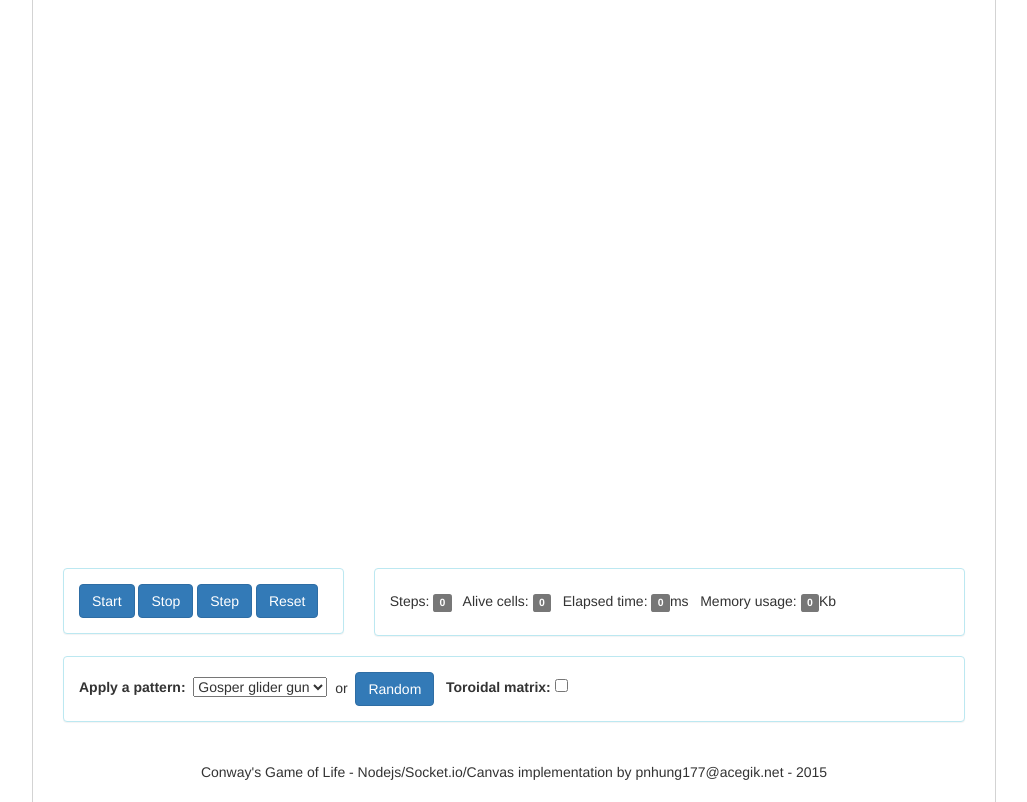
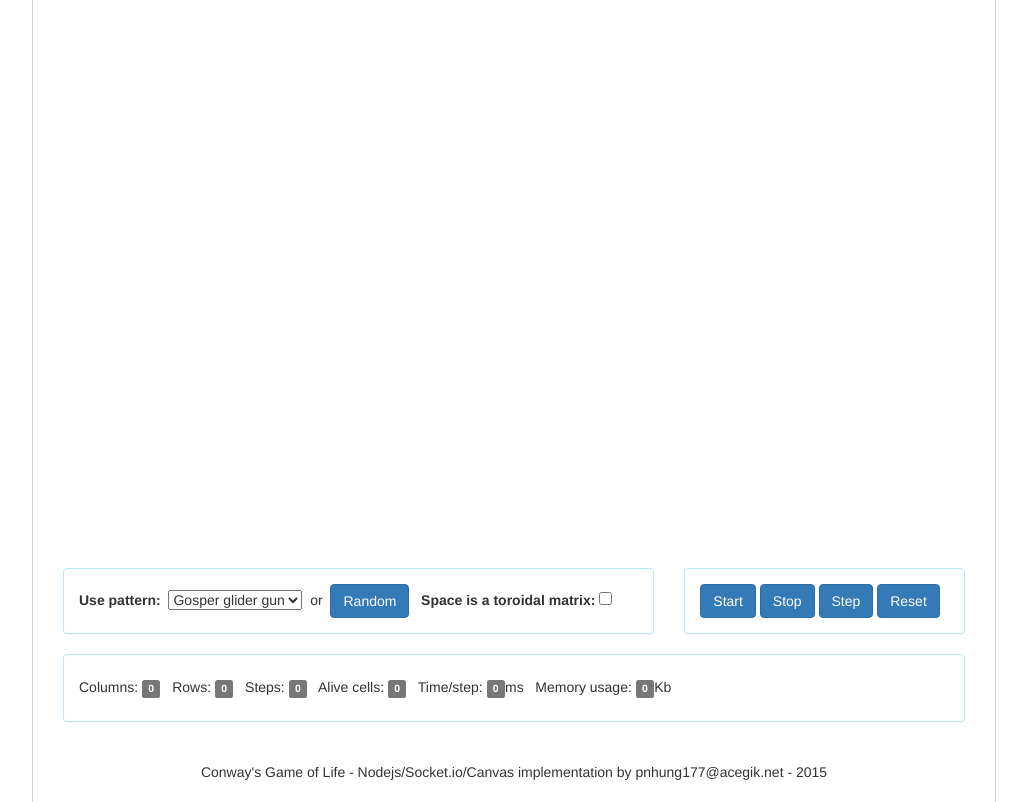
Before and after one commit to javadanang/gol-ref-impl, a website: page public/index.html in a window 1280 px wide. Shown: the part 97-899 px from the top of the page, without its empty margins (126-1153 px from the left). Drawn offline with nearby package versions, Linux system fonts and the light colour scheme; no server answers.

Commit message:
Changes position of UI components

```diff
--- a/public/assets/js/gol-client.js
+++ b/public/assets/js/gol-client.js
@@ -72,6 +72,9 @@
       self.cols = data.cols;
       self.rows = data.rows;
 
+      self.world_cols.innerHTML =data.cols;
+      self.world_rows.innerHTML =data.rows;
+
       self.cell_border = 1;
       self.cell_size = 0 - self.cell_border + Math.min(
         Math.floor((self.width - self.cell_border) / self.cols),
@@ -81,8 +84,6 @@
       self.socket.emit('request init');
     });
 
-    this.socket.emit('request dimension');
-
     this.button_start = document.getElementById('start');
     this.button_stop = document.getElementById('stop');
     this.button_step = document.getElementById('step');
@@ -90,6 +91,8 @@
     this.button_random = document.getElementById('random');
     this.checkbox_toroidal = document.getElementById('checkbox_toroidal');
 
+    this.world_cols = document.getElementById('world_cols');
+    this.world_rows = document.getElementById('world_rows');
     this.status_totalsteps = document.getElementById('totalsteps');
     this.status_alivecells = document.getElementById('alivecells');
     this.status_time_usage = document.getElementById('time_usage');
@@ -144,6 +147,8 @@
         self.pattern_list.disabled = true;
       }
     });
+
+    this.socket.emit('request dimension');
   }
 
   GolClient.prototype.drawSpace = function() {
--- a/public/index.html
+++ b/public/index.html
@@ -23,6 +23,22 @@
       </div>
 
       <div id="control" class="row">
+        <div class="col-md-8">
+          <div class="panel panel-info">
+            <div class="panel-body" id="patterns-body">
+              <label for"pattern-list">Use pattern:</label>&nbsp;
+              <select id="pattern-list">
+                <option value="Gosper-glider-gun" checked="checked">Gosper glider gun</option>
+                <option value="Acorn">Acorn</option>
+                <option value="Diehard">Diehard</option>
+              </select>
+              &nbsp;or&nbsp;
+              <button id='random' class="btn btn-primary">Random</button>
+              &nbsp;
+              <label for="checkbox_toroidal">Space is a toroidal matrix:&nbsp;<input id="checkbox_toroidal" type="checkbox" /></label>
+            </div>
+          </div>
+        </div>
         <div class="col-md-4">
           <div class="panel panel-info">
             <div class="panel-body">
@@ -33,29 +49,13 @@
             </div>
           </div>
         </div>
-        <div class="col-md-8">
-          <div class="panel panel-info">
-            <div class="panel-body">
-              <h5>Steps: <span id="totalsteps" class="label label-default">0</span> &nbsp; Alive cells: <span id="alivecells" class="label label-default">0</span> &nbsp; Elapsed time: <span id="time_usage" class="label label-default">0</span>ms &nbsp; Memory usage: <span id="memory_usage" class="label label-default">0</span>Kb</h5>
-            </div>
-          </div>
-        </div>
       </div>
 
       <div id="patterns" class="row">
         <div class="col-md-12">
           <div class="panel panel-info">
-            <div class="panel-body" id="patterns-body">
-              <label for"pattern-list">Apply a pattern:</label>&nbsp;
-              <select id="pattern-list">
-                <option value="Gosper-glider-gun" checked="checked">Gosper glider gun</option>
-                <option value="Acorn">Acorn</option>
-                <option value="Diehard">Diehard</option>
-              </select>
-              &nbsp;or&nbsp;
-              <button id='random' class="btn btn-primary">Random</button>
-              &nbsp;
-              <label for="checkbox_toroidal">Toroidal matrix:&nbsp;<input id="checkbox_toroidal" type="checkbox" /></label>
+            <div class="panel-body">
+              <h5>Columns: <span id="world_cols" class="label label-default">0</span> &nbsp; Rows: <span id="world_rows" class="label label-default">0</span> &nbsp; Steps: <span id="totalsteps" class="label label-default">0</span> &nbsp; Alive cells: <span id="alivecells" class="label label-default">0</span> &nbsp; Time/step: <span id="time_usage" class="label label-default">0</span>ms &nbsp; Memory usage: <span id="memory_usage" class="label label-default">0</span>Kb</h5>
             </div>
           </div>
         </div>
```
